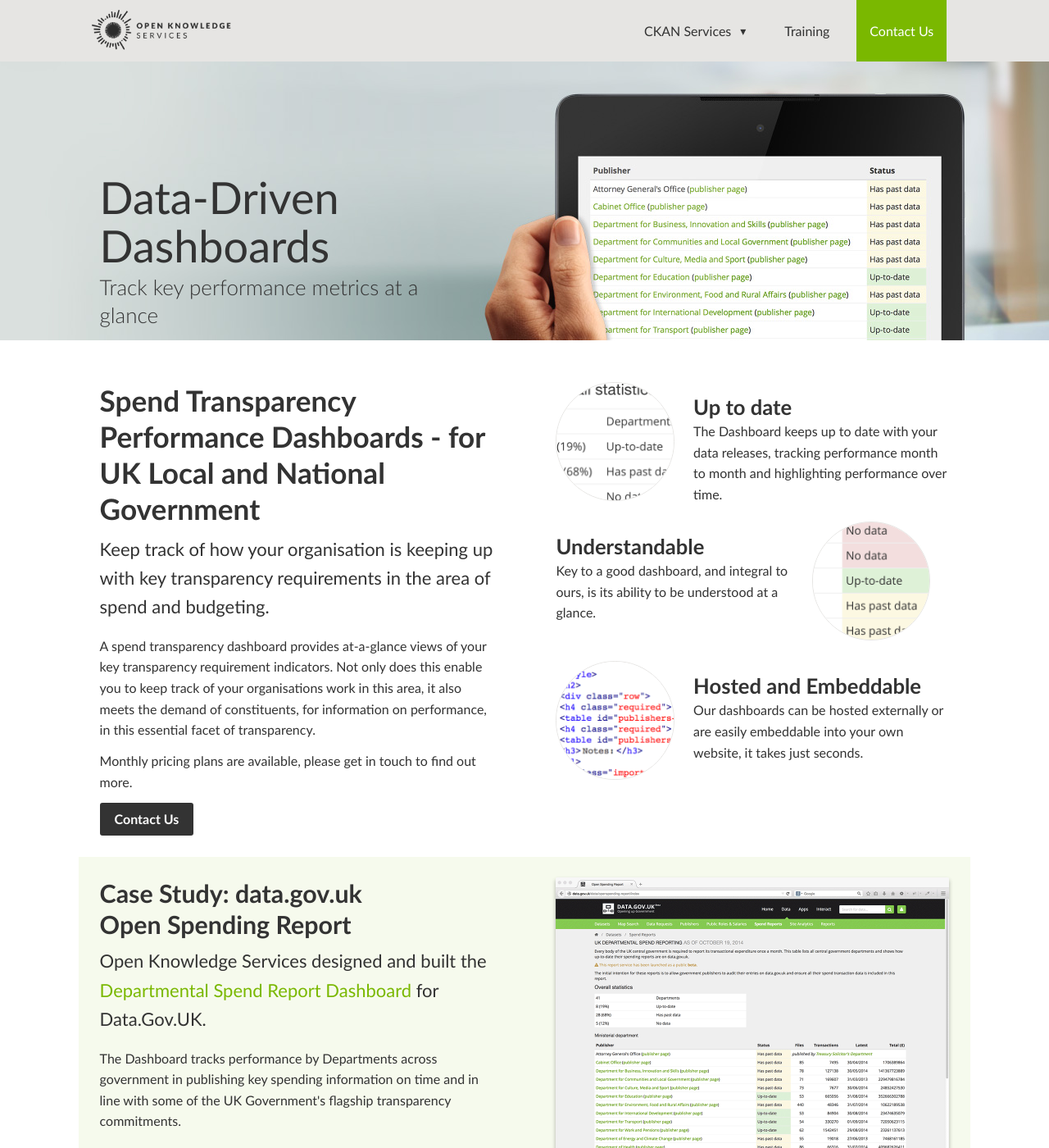
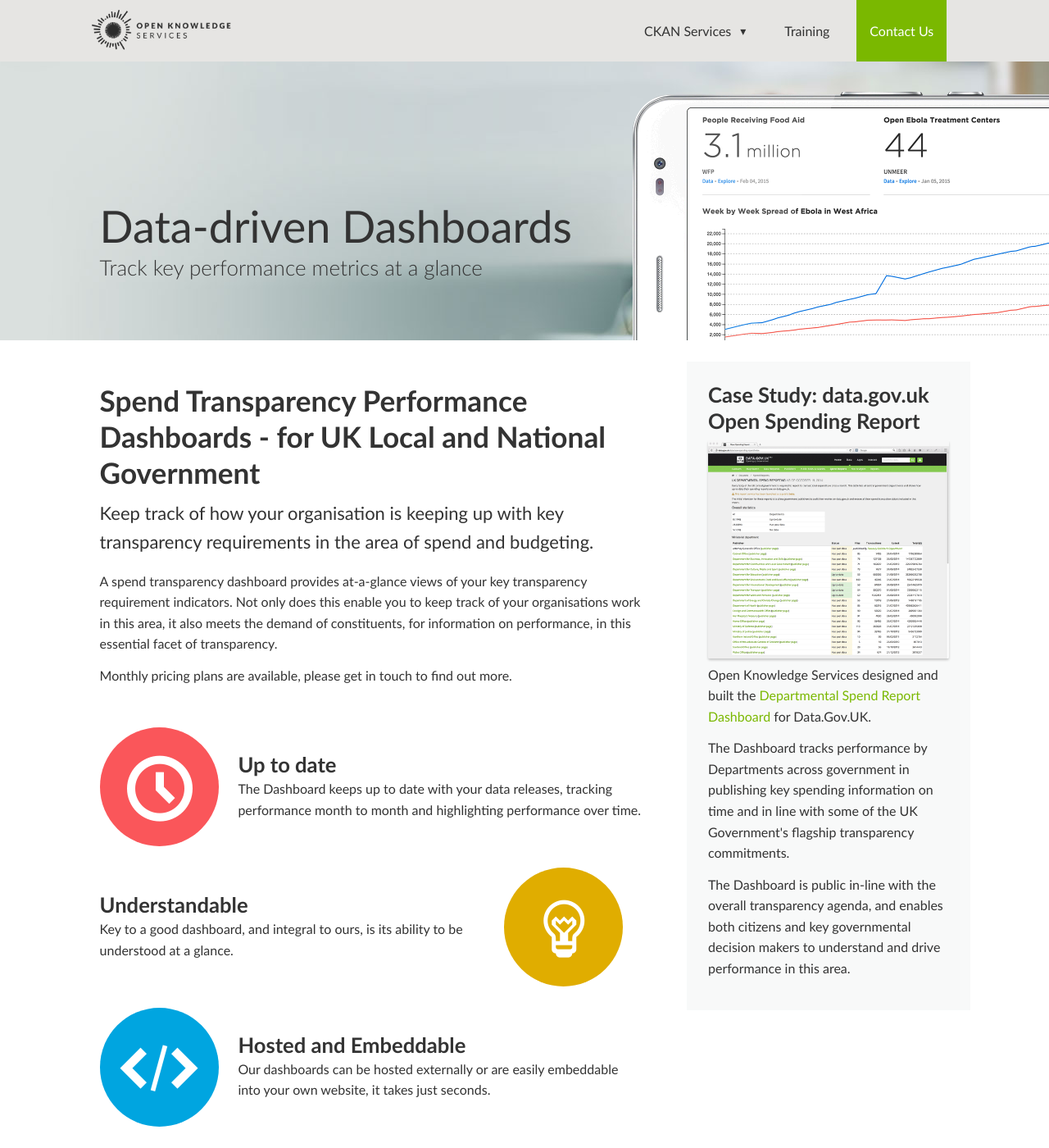
Before and after one commit to okfn/services, a Jekyll site: the page built from dashboards/index.html, in a window 1280 px wide and 1400 px high. Shown: the whole window at 82% size. Built offline with Jekyll 4.4.1, drawn with Linux system fonts in a browser that asks for light colours; nearby versions of some CDN libraries.

Commit message:
new dashboards layout

```diff
--- a/_sass/_dashboards.scss
+++ b/_sass/_dashboards.scss
@@ -1,8 +1,12 @@
 div.dashboards {
+
+  $accent-color: #dae0de;
+
   .banner {
     @include media($large-screen) {
       background-color:#dae0de;
-      @include retina-image('../img/dashboards-banner', auto 415px, jpg);
+      @include retina-image('../img/office-banner', auto 415px, jpg);
+      position:relative;
 
       &:before {
         display:block;
@@ -15,10 +19,25 @@
         content:'';
         margin-left:775px;
       }
+
+      &:after {
+        content: '';
+        width:817px;
+        height:303px;
+        display:block;
+        @include retina-image('../img/ebola', 817px auto, png);
+        background-repeat:no-repeat;
+        position:absolute;
+        left:50%;
+        bottom:0;
+        margin-left:132px;
+      }
     }
 
     .wrapper .text {
-      max-width:475px;
+      width:auto;
+      max-width:65%;
+      top:120px;
     }
   }
 
@@ -31,30 +50,26 @@
       padding: $base-spacing;
 
       @include media($large-screen) {
-        @include span-columns(6);
+        @include span-columns(8);
       }
 
-      p:first-of-type {
+      & > p:first-of-type {
         font-size:rem(22);
       }
 
       & > a {
         @include button(flat, $dark-gray);
       }
-    }
 
-    aside {
-      padding: $base-spacing;
-
-      @include media($large-screen) {
-        @include span-columns(6);
-      }
+      .feature-list {
+        @include clearfix;
+        margin-top:$base-spacing * 2;
 
         li {
           clear:both;
 
           figure {
-          border: solid 1px $light-gray;
+            background-color:$accent-color;
             display: none;
             position: relative;
             border-radius:50%;
@@ -65,7 +80,7 @@
 
             @include media($large-screen) {
               display: inline-block;
-            @include span-columns(2 of 6);
+              @include span-columns(2 of 8);
             }
 
             &:after {
@@ -74,7 +89,8 @@
               margin-top: 100%;
             }
 
-          img {
+            img,
+            span {
               position: absolute;
               top: 0;
               bottom: 0;
@@ -82,30 +98,94 @@
               right: 0;
               max-height:100%;
             }
+
+            span {
+              font-size:80px;
+              color:#fff;
+
+              &:before {
+                position:absolute;
+                top:50%;
+                left:50%;
+                margin-top:-40px;
+                margin-left:-39px;
+              }
+
+              &.icon-embed {
+                &:before {
+                  margin-left:-50px;
+                }
+              }
+            }
           }
 
           figcaption {
             @include media($large-screen) {
-            @include span-columns(4 of 6);
+              @include span-columns(6 of 8);
               @include omega();
             }
 
             h4 {
-            margin-top:15px;
+              margin-top:30px;
               margin-bottom:0;
             }
           }
+
+          &:nth-child(1) {
+            figure {
+              background-color:$red;
             }
           }
-    .case-study {
-      background-color:rgba( $green, .07 );
-
-      aside {
-        & > img {
-          border-radius:2px;
-          box-shadow: 0 3px 5px transparentize(black, .7);
+          &:nth-child(2) {
+            figure {
+              background-color:$orange;
+            }
+          }
+          &:nth-child(3) {
+            figure {
+              background-color:$blue;
             }
           }
         }
       }
     }
+
+    aside {
+      padding: $base-spacing;
+
+      @include media($large-screen) {
+        @include span-columns(4);
+      }
+
+
+    }
+    .case-study {
+      background-color:rgba( $accent-color, .2 );
+
+      & > img {
+        border-radius:2px;
+        box-shadow: 0 2px 3px transparentize(black, .8);
+      }
+    }
+  }
+
+  .action {
+    background-color:$accent-color;
+    padding-top:0;
+    padding-bottom:0;
+
+    .wrapper {
+      padding:$base-spacing;
+      text-align:center;
+
+      a {
+        @include button(flat, #fff);
+        margin:10px;
+
+        &.contact {
+          @include button(flat, $dark-gray);
+        }
+      }
+    }
+  }
+}
--- a/_sass/_icons.scss
+++ b/_sass/_icons.scss
@@ -1,10 +1,10 @@
 @font-face {
 	font-family: 'icomoon';
-	src:url('fonts/icomoon.eot?-bgwpwx');
-	src:url('fonts/icomoon.eot?#iefix-bgwpwx') format('embedded-opentype'),
-		url('fonts/icomoon.woff?-bgwpwx') format('woff'),
-		url('fonts/icomoon.ttf?-bgwpwx') format('truetype'),
-		url('fonts/icomoon.svg?-bgwpwx#icomoon') format('svg');
+	src:url('fonts/icomoon.eot?-ed490a');
+	src:url('fonts/icomoon.eot?#iefix-ed490a') format('embedded-opentype'),
+		url('fonts/icomoon.woff?-ed490a') format('woff'),
+		url('fonts/icomoon.ttf?-ed490a') format('truetype'),
+		url('fonts/icomoon.svg?-ed490a#icomoon') format('svg');
 	font-weight: normal;
 	font-style: normal;
 }
@@ -27,30 +27,50 @@
   @include icon-font();
 }
 
+.icon-light-bulb:before {
+	content: "\e608";
+}
+
 .icon-tick:before {
 	content: "\e605";
 }
+
 .icon-phone:before {
 	content: "\e603";
 }
+
 .icon-plane:before {
 	content: "\e604";
 }
+
 .icon-book:before {
 	content: "\e600";
 }
+
 .icon-support:before {
 	content: "\e601";
 }
+
 .icon-ckan:before {
 	content: "\e602";
 }
+
 .icon-twitter:before {
 	content: "\e606";
 }
+
 .icon-arrow-right:before {
 	content: "\e607";
 }
+
 .icon-new-tab:before {
 	content: "\ea7e";
 }
+
+.icon-clock:before {
+	content: "\e94e";
+}
+
+.icon-embed:before {
+	content: "\ea80";
+}
--- a/dashboards/index.html
+++ b/dashboards/index.html
@@ -9,7 +9,7 @@
   <div class="banner" data-stellar-background-ratio="0.2" data-stellar-vertical-offset="100">
     <div class="wrapper">
       <div class="text" data-stellar-ratio="0.8" data-stellar-vertical-offset="20">
-        <h1>Data-Driven Dashboards</h1>
+        <h1>Data-driven Dashboards</h1>
         <p>Track key performance metrics at a glance</p>
       </div>
     </div>
@@ -22,13 +22,11 @@
         <p>Keep track of how your organisation is keeping up with key transparency requirements in the area of spend and budgeting.</p>
         <p>A spend transparency dashboard provides at-a-glance views of your key transparency requirement indicators. Not only does this enable you to keep track of your organisations work in this area, it also meets the demand of constituents, for information on performance, in this essential facet of transparency.</p>
         <p>Monthly pricing plans are available, please get in touch to find out more.</p>
-        <a href="../contact">Contact Us</a>
-      </article>
-      <aside>
-        <ul>
+
+        <ul class="feature-list">
           <li>
             <figure>
-            <img src="../img/spending-dashboard-1.png" width="145" height="145" alt="">
+              <span class="icon-clock"></span>
             </figure>
             <figcaption>
               <h4>Up to date</h4>
@@ -41,12 +39,12 @@
               <p>Key to a good dashboard, and integral to ours, is its ability to be understood at a glance.</p>
             </figcaption>
             <figure>
-              <img src="../img/spending-dashboard-2.png" width="145" height="145" alt="">
+              <span class="icon-light-bulb"></span>
             </figure>
           </li>
           <li>
             <figure>
-              <img src="../img/spending-dashboard-3.png" width="145" height="145" alt="">
+              <span class="icon-embed"></span>
             </figure>
             <figcaption>
               <h4>Hosted and Embeddable</h4>
@@ -54,19 +52,22 @@
             </figcaption>
           </li>
         </ul>
+
+      </article>
+      <aside class="case-study">
+        <h4>Case Study: data.gov.uk <br>Open Spending Report</h4>
+        <img src="../img/dgu-dashboard.png" alt="">
+        <p>Open Knowledge Services designed and built the <a href="http://data.gov.uk/data/openspending-report/index">Departmental Spend Report Dashboard</a> for Data.Gov.UK.</p>
+        <p>The Dashboard tracks performance by Departments across government in publishing key spending information on time and in line with some of the UK Government's flagship transparency commitments.</p>
+        <p>The Dashboard is public in-line with the overall transparency agenda, and enables both citizens and key governmental decision makers to understand and drive performance in this area.</p>
       </aside>
     </div>
 
-    <div class="wrapper case-study">
-      <article>
-        <h3>Case Study: data.gov.uk <br>Open Spending Report</h3>
-        <p>Open Knowledge Services designed and built the <a href="http://data.gov.uk/data/openspending-report/index">Departmental Spend Report Dashboard</a> for Data.Gov.UK.</p>
-        <p>The Dashboard tracks performance by Departments across government in publishing key spending information on time and in line with some of the UK Government's flagship transparency commitments.</p>
-        <p>The Dashboard is public in-line with the overall transparency agenda, and enables both citizens and key governmental decision makers to understand and drive performance in this area.</p>
-      </article>
-      <aside>
-        <img src="../img/dgu-dashboard.png" alt="">
-      </aside>
+  </section>
+
+  <section class="action">
+    <div class="wrapper">
+      <a href="../contact" class="contact">Get in touch</a>
     </div>
   </section>
 
```
Also changed, not shown: css/fonts/icomoon.ttf, css/fonts/icomoon.woff, img/ebola.png (added), img/ebola_2x.png (added), img/office-banner.jpg (added), img/office-banner_2x.jpg (added), 2 other files. Lines whose indentation alone changed are shown as unchanged.
